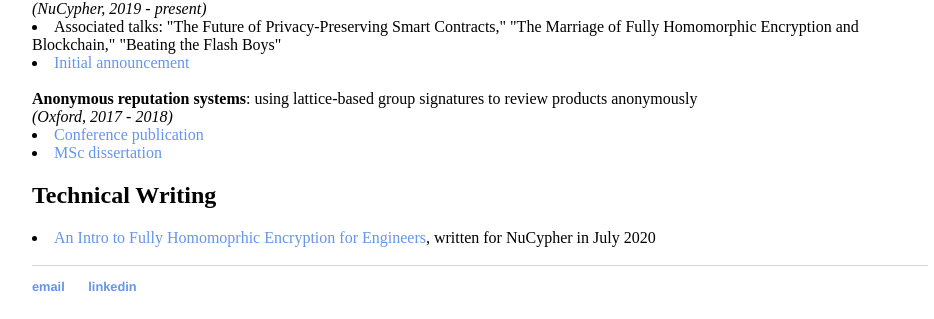
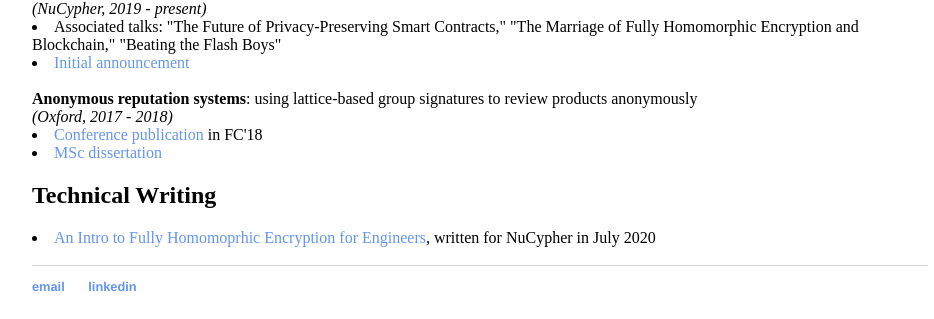
Before and after one commit to ravital/ravital.github.io, a Jekyll site: the page built from about/index.html, in a window 1280 px wide. Shown: the part 538-857 px from the top of the page, without its empty margins (160-1094 px from the left). Built offline with Jekyll 4.4.1, drawn with Linux system fonts in a browser that asks for light colours.

Commit message:
Update index.html

```diff
--- a/about/index.html
+++ b/about/index.html
@@ -23,7 +23,7 @@ title: About Ravital Solomon
 				<li>Associated talks: "The Future of Privacy-Preserving Smart Contracts," "The Marriage of Fully Homomorphic Encryption and Blockchain," "Beating the Flash Boys"</li>
 				<li><a href="https://blog.nucypher.com/sunscreen/">Initial announcement</a></li><br>
 			<b>Anonymous reputation systems</b>: using lattice-based group signatures to review products anonymously <br><i>(Oxford, 2017 - 2018)</i><br>
-				<li><a href="https://dblp.org/pid/248/0053.html">Conference publication</a></li>
+				<li><a href="https://dblp.org/pid/248/0053.html">Conference publication</a> in FC'18</li>
 				<li><a href="https://www.researchgate.net/profile/Ravital_Solomon">MSc dissertation</a></li>
 
 
```
